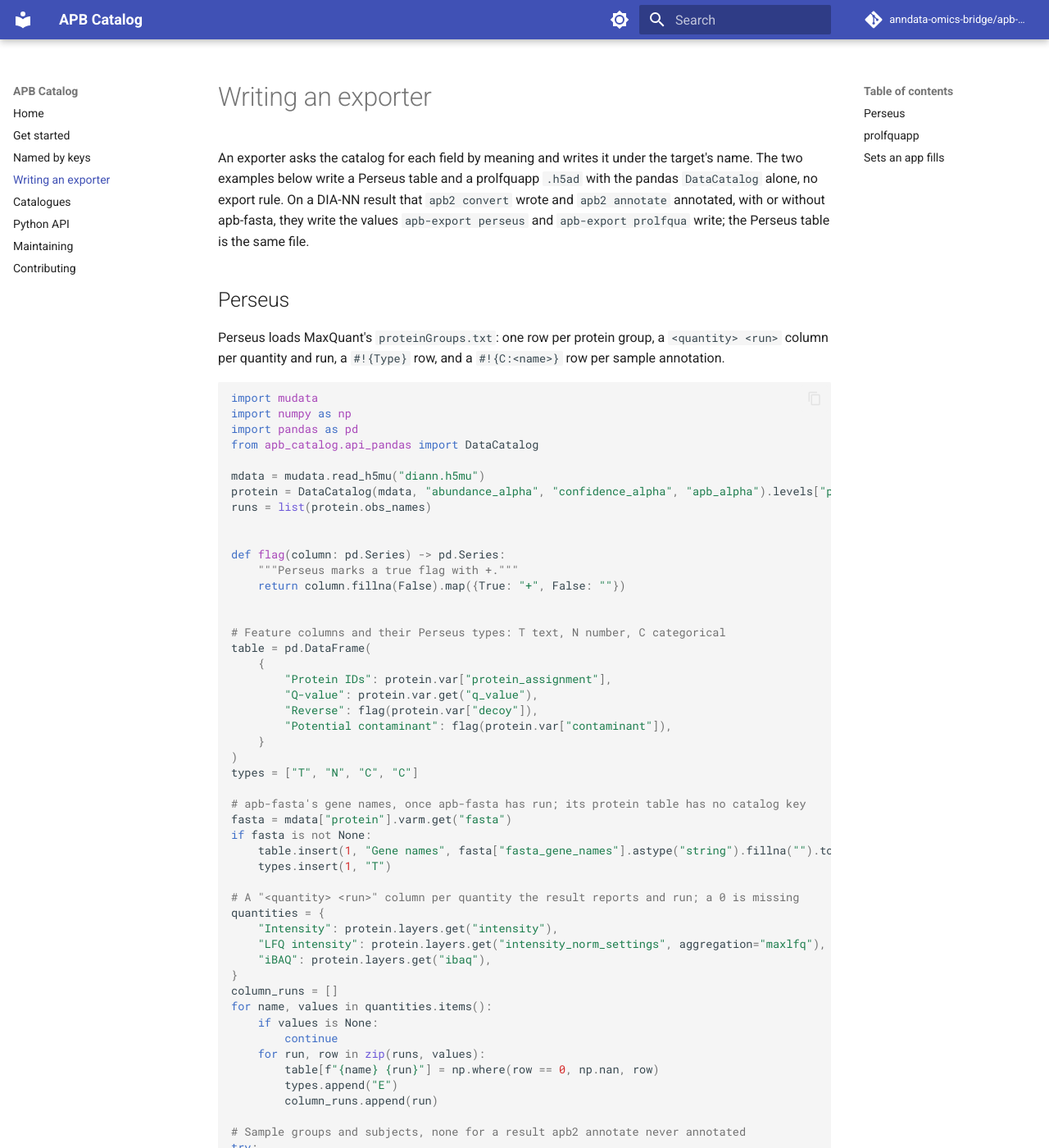
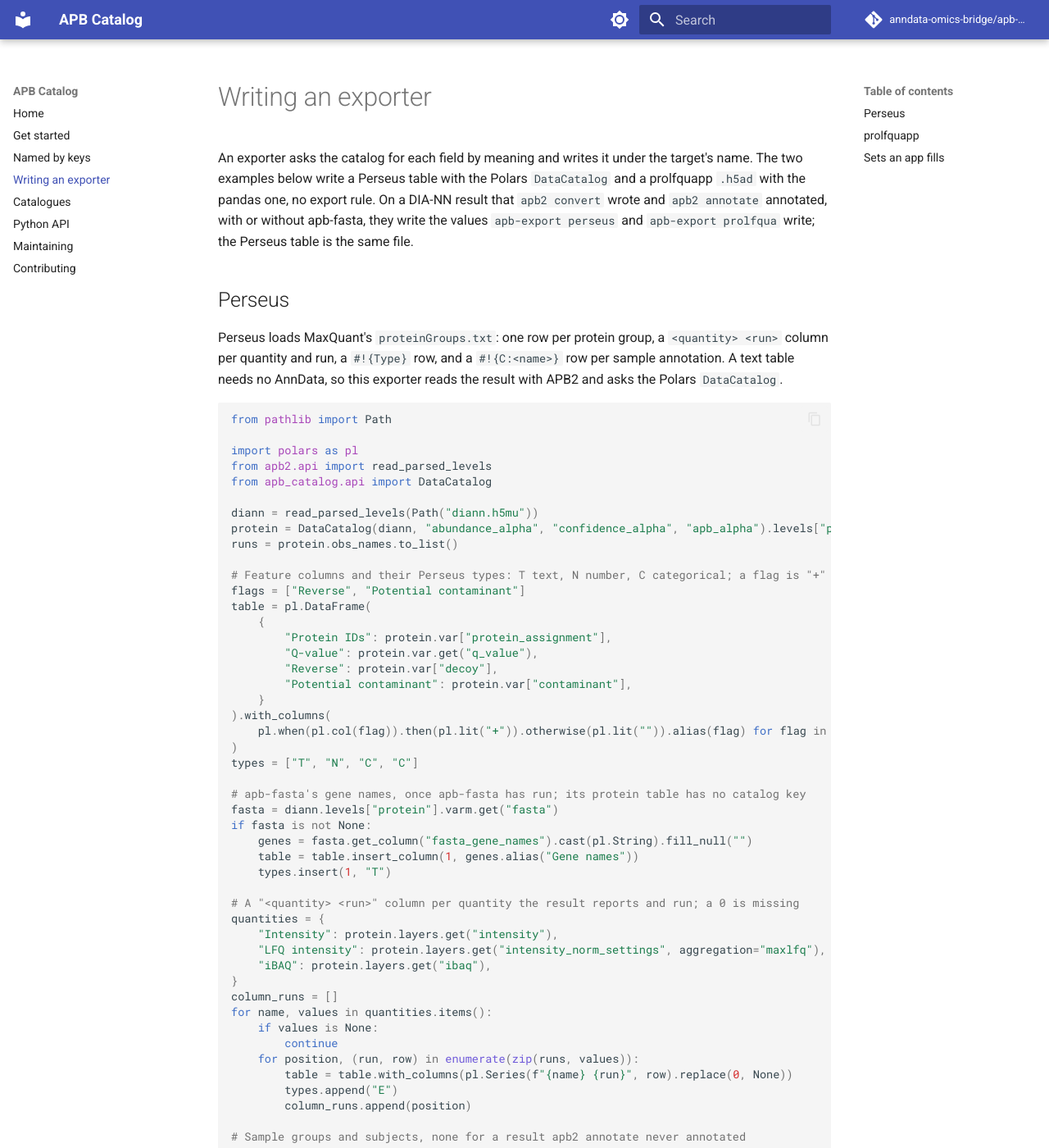
Before and after one commit to anndata-omics-bridge/apb-catalog, an MkDocs documentation site: the page built from docs/exporters.md, in a window 1280 px wide and 1400 px high. Shown: the whole window at 82% size. Built offline with MkDocs 1.6.1 and Material for MkDocs 9.7.7, drawn with Linux system fonts in a browser that asks for light colours; comment, search, counter and statistics services are not loaded; some of the changed text lies outside the part shown.

Commit message:
Perseus example on the Polars catalog
The Perseus table is text, so its exporter reads the result with read_parsed_levels, asks apb_catalog.api.DataCatalog and writes with Polars' write_csv (quote_style="never"); no pandas or numpy. The prolfquapp example keeps the pandas DataCatalog, since it writes AnnData.

Assisted-by: AI coding agent

````diff
--- a/docs/exporters.md
+++ b/docs/exporters.md
@@ -1,42 +1,41 @@
 # Writing an exporter
 
-An exporter asks the catalog for each field by meaning and writes it under the target's name. The two examples below write a Perseus table and a prolfquapp `.h5ad` with the pandas `DataCatalog` alone, no export rule. On a DIA-NN result that `apb2 convert` wrote and `apb2 annotate` annotated, with or without apb-fasta, they write the values `apb-export perseus` and `apb-export prolfqua` write; the Perseus table is the same file.
+An exporter asks the catalog for each field by meaning and writes it under the target's name. The two examples below write a Perseus table with the Polars `DataCatalog` and a prolfquapp `.h5ad` with the pandas one, no export rule. On a DIA-NN result that `apb2 convert` wrote and `apb2 annotate` annotated, with or without apb-fasta, they write the values `apb-export perseus` and `apb-export prolfqua` write; the Perseus table is the same file.
 
 ## Perseus
 
-Perseus loads MaxQuant's `proteinGroups.txt`: one row per protein group, a `<quantity> <run>` column per quantity and run, a `#!{Type}` row, and a `#!{C:<name>}` row per sample annotation.
+Perseus loads MaxQuant's `proteinGroups.txt`: one row per protein group, a `<quantity> <run>` column per quantity and run, a `#!{Type}` row, and a `#!{C:<name>}` row per sample annotation. A text table needs no AnnData, so this exporter reads the result with APB2 and asks the Polars `DataCatalog`.
 
 ```python
-import mudata
-import numpy as np
-import pandas as pd
-from apb_catalog.api_pandas import DataCatalog
+from pathlib import Path
 
-mdata = mudata.read_h5mu("diann.h5mu")
-protein = DataCatalog(mdata, "abundance_alpha", "confidence_alpha", "apb_alpha").levels["protein"]
-runs = list(protein.obs_names)
+import polars as pl
+from apb2.api import read_parsed_levels
+from apb_catalog.api import DataCatalog
 
+diann = read_parsed_levels(Path("diann.h5mu"))
+protein = DataCatalog(diann, "abundance_alpha", "confidence_alpha", "apb_alpha").levels["protein"]
+runs = protein.obs_names.to_list()
 
-def flag(column: pd.Series) -> pd.Series:
-    """Perseus marks a true flag with +."""
-    return column.fillna(False).map({True: "+", False: ""})
-
-
-# Feature columns and their Perseus types: T text, N number, C categorical
-table = pd.DataFrame(
+# Feature columns and their Perseus types: T text, N number, C categorical; a flag is "+"
+flags = ["Reverse", "Potential contaminant"]
+table = pl.DataFrame(
     {
         "Protein IDs": protein.var["protein_assignment"],
         "Q-value": protein.var.get("q_value"),
-        "Reverse": flag(protein.var["decoy"]),
-        "Potential contaminant": flag(protein.var["contaminant"]),
+        "Reverse": protein.var["decoy"],
+        "Potential contaminant": protein.var["contaminant"],
     }
+).with_columns(
+    pl.when(pl.col(flag)).then(pl.lit("+")).otherwise(pl.lit("")).alias(flag) for flag in flags
 )
 types = ["T", "N", "C", "C"]
 
 # apb-fasta's gene names, once apb-fasta has run; its protein table has no catalog key
-fasta = mdata["protein"].varm.get("fasta")
+fasta = diann.levels["protein"].varm.get("fasta")
 if fasta is not None:
-    table.insert(1, "Gene names", fasta["fasta_gene_names"].astype("string").fillna("").to_numpy())
+    genes = fasta.get_column("fasta_gene_names").cast(pl.String).fill_null("")
+    table = table.insert_column(1, genes.alias("Gene names"))
     types.insert(1, "T")
 
 # A "<quantity> <run>" column per quantity the result reports and run; a 0 is missing
@@ -49,26 +48,31 @@ column_runs = []
 for name, values in quantities.items():
     if values is None:
         continue
-    for run, row in zip(runs, values):
-        table[f"{name} {run}"] = np.where(row == 0, np.nan, row)
+    for position, (run, row) in enumerate(zip(runs, values)):
+        table = table.with_columns(pl.Series(f"{name} {run}", row).replace(0, None))
         types.append("E")
-        column_runs.append(run)
+        column_runs.append(position)
 
 # Sample groups and subjects, none for a result apb2 annotate never annotated
 try:
-    annotation = DataCatalog(mdata, "obs_annotation_alpha").levels["protein"]
-    samples = pd.concat([annotation.obs[["group"]], annotation.obs.get("subject")], axis=1)
+    annotation = DataCatalog(diann, "obs_annotation_alpha").levels["protein"]
+    samples = annotation.obs[["group"]]
+    subject = annotation.obs.get("subject")
+    if subject is not None:
+        samples = samples.with_columns(subject)
 except ValueError:
-    samples = pd.DataFrame(index=runs)
+    samples = pl.DataFrame()
 
 with open("perseus.txt", "w", encoding="utf-8") as out:
     out.write("\t".join(table.columns) + "\n")
     out.write("#!{Type}" + "\t".join(types) + "\n")
     blank = [""] * (len(types) - len(column_runs))
-    for name, values in samples.items():
-        cells = blank + [str(values[run]) for run in column_runs]
-        out.write(f"#!{{C:{name}}}" + "\t".join(cells) + "\n")
-    table.to_csv(out, sep="\t", header=False, index=False, na_rep="NaN")
+    for values in samples.iter_columns():
+        cells = blank + [str(values[position]) for position in column_runs]
+        out.write(f"#!{{C:{values.name}}}" + "\t".join(cells) + "\n")
+    table.write_csv(
+        out, separator="\t", include_header=False, null_value="NaN", quote_style="never"
+    )
 ```
 
 - **Quantities by meaning:** `aggregation="maxlfq"` picks DIA-NN's `PG_MaxLFQ` or MaxQuant's `LFQ intensity`; a quantity the software does not report is `None` and gets no columns
@@ -77,7 +81,7 @@ with open("perseus.txt", "w", encoding="utf-8") as out:
 
 ## prolfquapp
 
-prolfquapp reads one `.h5ad`: precursors by runs, the intensity as `X`, q-values and PEP as layers, protein, peptide and precursor identifiers in `var`, and its configuration in `uns`.
+prolfquapp reads one `.h5ad`: precursors by runs, the intensity as `X`, q-values and PEP as layers, protein, peptide and precursor identifiers in `var`, and its configuration in `uns`. It writes AnnData, so it asks the pandas `DataCatalog`, whose answers are AnnData's own values.
 
 ```python
 import anndata
````
